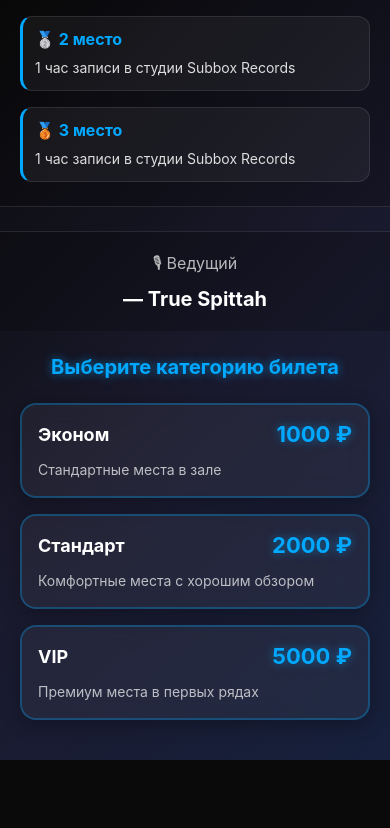
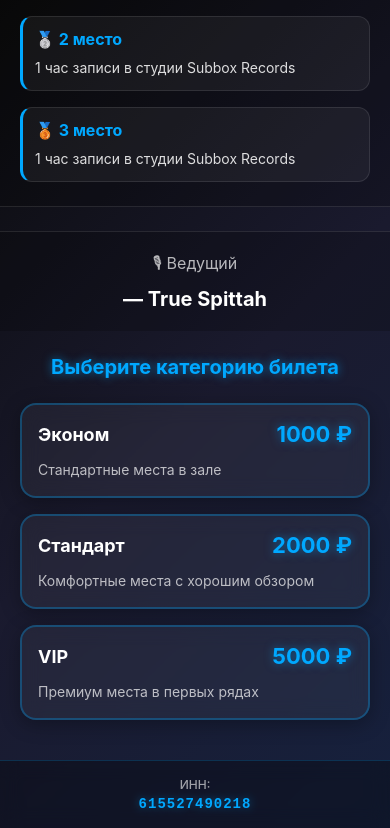
Before and after one commit to overlynxxx/ticket_story, a React (Vite) app: page / in a window 390 px wide. Shown: the part 854-1682 px from the top of the page. Before the commit the page ends 1614 px from the top, so only its background shows below. Built offline with nearby package versions, Linux system fonts and the light colour scheme.

Commit message:
Add: добавлен футер с ИНН 615527490218 на все страницы

```diff
--- /dev/null
+++ b/src/components/Footer.css
@@ -0,0 +1,53 @@
+.app-footer {
+  width: 100%;
+  padding: 20px;
+  margin-top: auto;
+  background: rgba(0, 0, 0, 0.3);
+  border-top: 1px solid rgba(0, 168, 255, 0.2);
+  backdrop-filter: blur(10px);
+}
+
+.footer-content {
+  max-width: 600px;
+  margin: 0 auto;
+  text-align: center;
+}
+
+.footer-inn {
+  display: flex;
+  align-items: center;
+  justify-content: center;
+  gap: 8px;
+  font-size: 14px;
+  color: rgba(255, 255, 255, 0.7);
+}
+
+.footer-label {
+  font-weight: 500;
+  color: rgba(255, 255, 255, 0.6);
+}
+
+.footer-value {
+  font-weight: 600;
+  color: #00a8ff;
+  text-shadow: 0 0 8px rgba(0, 168, 255, 0.4);
+  font-family: 'Courier New', monospace;
+  letter-spacing: 1px;
+}
+
+/* Адаптивность */
+@media (max-width: 480px) {
+  .app-footer {
+    padding: 16px;
+  }
+
+  .footer-inn {
+    font-size: 12px;
+    flex-direction: column;
+    gap: 4px;
+  }
+
+  .footer-value {
+    font-size: 14px;
+  }
+}
--- /dev/null
+++ b/src/components/Footer.jsx
@@ -0,0 +1,16 @@
+import './Footer.css'
+
+function Footer() {
+  return (
+    <footer className="app-footer">
+      <div className="footer-content">
+        <div className="footer-inn">
+          <span className="footer-label">ИНН:</span>
+          <span className="footer-value">615527490218</span>
+        </div>
+      </div>
+    </footer>
+  )
+}
+
+export default Footer
--- a/src/pages/Home.jsx
+++ b/src/pages/Home.jsx
@@ -1,5 +1,6 @@
 import { useState } from 'react'
 import { useNavigate } from 'react-router-dom'
+import Footer from '../components/Footer'
 import './Home.css'
 
 function Home({ webApp, config }) {
@@ -99,6 +100,7 @@ function Home({ webApp, config }) {
           ))}
         </div>
       </div>
+      <Footer />
     </div>
   )
 }
--- a/src/pages/Payment.css
+++ b/src/pages/Payment.css
@@ -190,6 +190,7 @@
   gap: 20px;
   background: linear-gradient(135deg, #0a0a0a 0%, #1a1a2e 50%, #16213e 100%);
   color: #ffffff;
+  position: relative;
 }
 
 .error-container p {
--- a/src/pages/Payment.jsx
+++ b/src/pages/Payment.jsx
@@ -1,5 +1,6 @@
 import { useState, useEffect } from 'react'
 import { useNavigate, useParams, useSearchParams } from 'react-router-dom'
+import Footer from '../components/Footer'
 import './Payment.css'
 
 function Payment({ webApp, config }) {
@@ -137,6 +138,7 @@ function Payment({ webApp, config }) {
           <p>Обработка платежа...</p>
         </div>
       )}
+      <Footer />
     </div>
   )
 }
--- a/src/pages/TicketSelection.css
+++ b/src/pages/TicketSelection.css
@@ -186,6 +186,7 @@
   gap: 20px;
   background: linear-gradient(135deg, #0a0a0a 0%, #1a1a2e 50%, #16213e 100%);
   color: #ffffff;
+  position: relative;
 }
 
 .error-container p {
--- a/src/pages/TicketSelection.jsx
+++ b/src/pages/TicketSelection.jsx
@@ -1,5 +1,6 @@
 import { useState } from 'react'
 import { useNavigate, useParams } from 'react-router-dom'
+import Footer from '../components/Footer'
 import './TicketSelection.css'
 
 function TicketSelection({ webApp, config }) {
@@ -16,6 +17,7 @@ function TicketSelection({ webApp, config }) {
         <button onClick={() => navigate('/')} className="back-button">
           Вернуться назад
         </button>
+        <Footer />
       </div>
     )
   }
@@ -73,6 +75,7 @@ function TicketSelection({ webApp, config }) {
       <button className="purchase-button" onClick={handlePurchase}>
         Перейти к оплате
       </button>
+      <Footer />
     </div>
   )
 }
--- a/src/pages/TicketView.css
+++ b/src/pages/TicketView.css
@@ -165,6 +165,7 @@
   gap: 20px;
   background: linear-gradient(135deg, #0a0a0a 0%, #1a1a2e 50%, #16213e 100%);
   color: #ffffff;
+  position: relative;
 }
 
 .error-container p {
--- a/src/pages/TicketView.jsx
+++ b/src/pages/TicketView.jsx
@@ -1,6 +1,7 @@
 import { useEffect, useState } from 'react'
 import { useParams, useSearchParams } from 'react-router-dom'
 import { QRCodeSVG } from 'qrcode.react'
+import Footer from '../components/Footer'
 import './TicketView.css'
 
 function TicketView({ webApp, config }) {
@@ -42,6 +43,7 @@ function TicketView({ webApp, config }) {
     return (
       <div className="error-container">
         <p>Билет не найден</p>
+        <Footer />
       </div>
     )
   }
@@ -106,6 +108,7 @@ function TicketView({ webApp, config }) {
           </p>
         </div>
       </div>
+      <Footer />
     </div>
   )
 }
```
